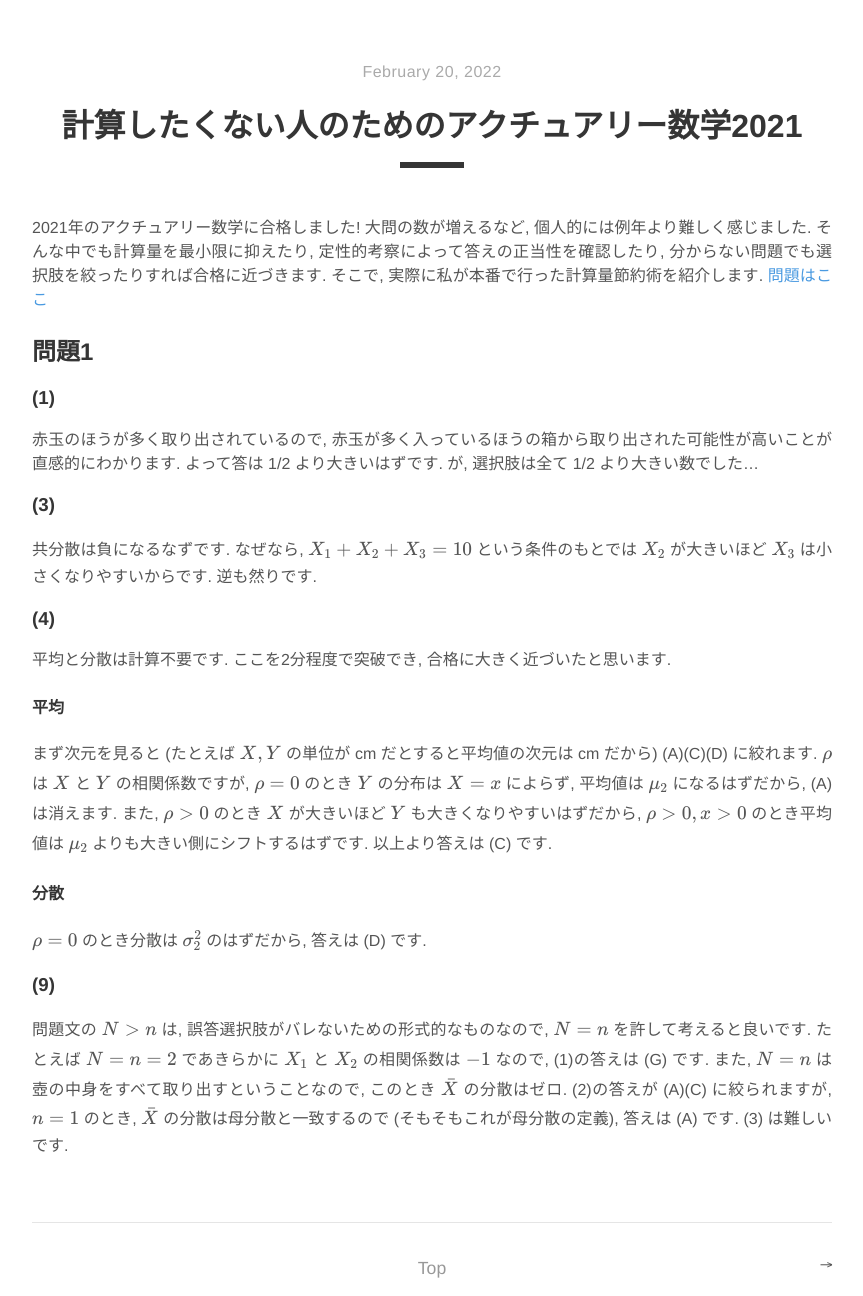
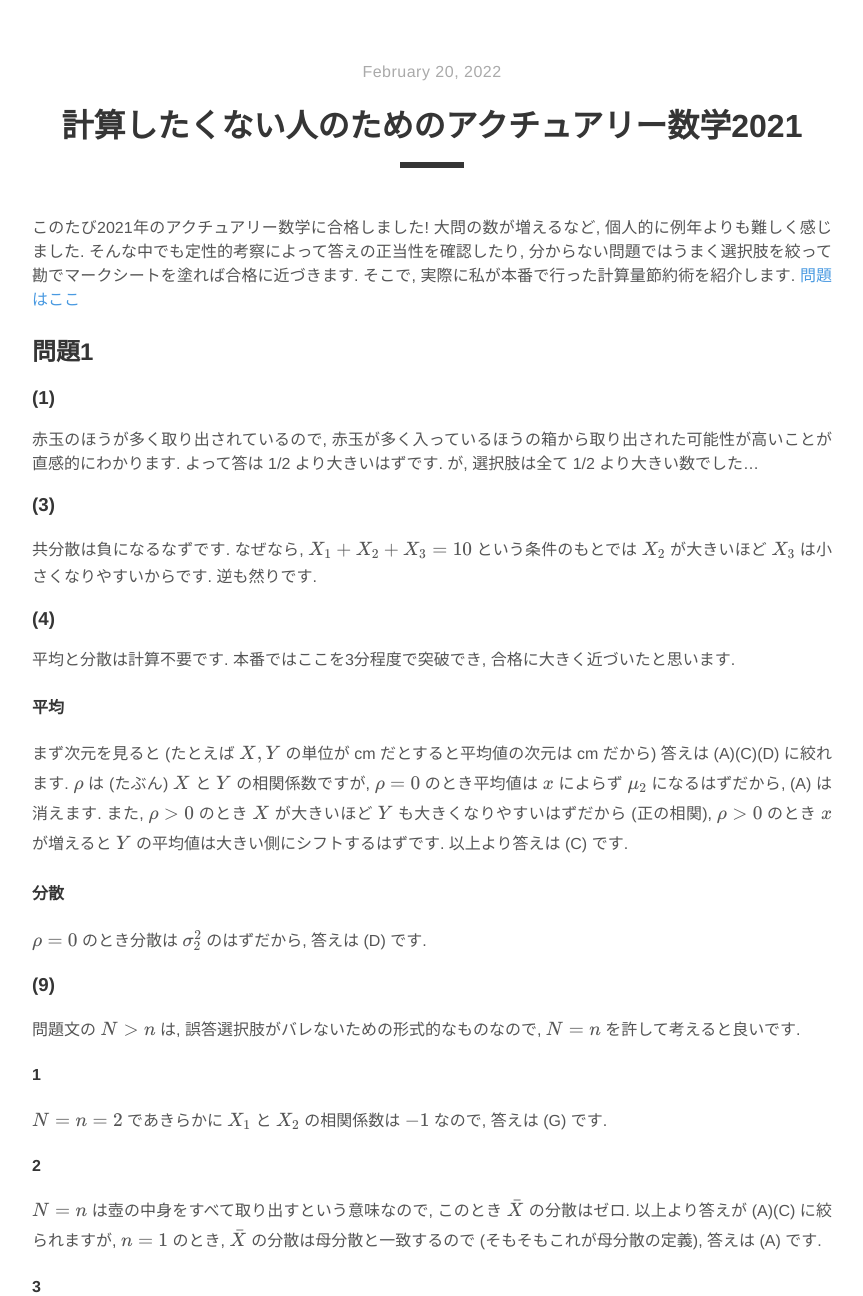
Before and after one commit to europf/europf.github.io, a Jekyll site: the page built from _posts/2022-02-20-ac-math-2021.md, in a window 1280 px wide and 1400 px high, cut to the strip 104-1400 px from the top of the window. Shown: the whole strip, without its empty margins (208-1071 px from the left). Built offline with Jekyll 4.4.1, drawn with Linux system fonts in a browser that asks for light colours; nearby versions of some CDN libraries; some of the changed text lies outside the part shown.

Commit message:
math2021-3

```diff
--- a/_posts/2022-02-20-ac-math-2021.md
+++ b/_posts/2022-02-20-ac-math-2021.md
@@ -5,7 +5,8 @@ tags: アクチュアリー試験
 excerpt_separator: <!--more-->
 ---
 
-2021年のアクチュアリー数学に合格しました! 大問の数が増えるなど, 個人的には例年より難しく感じました. そんな中でも計算量を最小限に抑えたり, 定性的考察によって答えの正当性を確認したり, 分からない問題でも選択肢を絞ったりすれば合格に近づきます. そこで, 実際に私が本番で行った計算量節約術を紹介します. [問題はここ](https://www.actuaries.jp/examin/2021exam/20211216/2021-A-1216.pdf)
+このたび2021年のアクチュアリー数学に合格しました! 大問の数が増えるなど, 個人的に例年よりも難しく感じました. そんな中でも定性的考察によって答えの正当性を確認したり, 分からない問題ではうまく選択肢を絞って勘でマークシートを塗れば合格に近づきます. そこで, 実際に私が本番で行った計算量節約術を紹介します. [問題はここ](https://www.actuaries.jp/examin/2021exam/20211216/2021-A-1216.pdf)
+
 <!--more-->
 
 ## 問題1
@@ -14,10 +15,16 @@ excerpt_separator: <!--more-->
 ### (3)
 共分散は負になるなずです. なぜなら, $X_1+X_2+X_3=10$ という条件のもとでは $X_2$ が大きいほど $X_3$ は小さくなりやすいからです. 逆も然りです.
 ### (4)
-平均と分散は計算不要です. ここを2分程度で突破でき, 合格に大きく近づいたと思います.
+平均と分散は計算不要です. 本番ではここを3分程度で突破でき, 合格に大きく近づいたと思います.
 #### 平均
-まず次元を見ると (たとえば $X, Y$ の単位が cm だとすると平均値の次元は cm だから) (A)(C)(D) に絞れます. $\rho$ は $X$ と $Y$ の相関係数ですが, $\rho = 0$ のとき $Y$ の分布は $X = x$ によらず, 平均値は $\mu_2$ になるはずだから, (A) は消えます. また, $\rho > 0$ のとき $X$ が大きいほど $Y$ も大きくなりやすいはずだから, $\rho > 0, x > 0$ のとき平均値は $\mu_2$ よりも大きい側にシフトするはずです. 以上より答えは (C) です.
+まず次元を見ると (たとえば $X, Y$ の単位が cm だとすると平均値の次元は cm だから) 答えは (A)(C)(D) に絞れます. $\rho$ は (たぶん) $X$ と $Y$ の相関係数ですが, $\rho = 0$ のとき平均値は $x$ によらず $\mu_2$ になるはずだから, (A) は消えます. また, $\rho > 0$ のとき $X$ が大きいほど $Y$ も大きくなりやすいはずだから (正の相関), $\rho > 0$ のとき $x$ が増えると $Y$ の平均値は大きい側にシフトするはずです. 以上より答えは (C) です.
 #### 分散
 $\rho = 0$ のとき分散は $\sigma_2^2$ のはずだから, 答えは (D) です.
 ### (9)
-問題文の $N > n$ は, 誤答選択肢がバレないための形式的なものなので, $N = n$ を許して考えると良いです. たとえば $N = n = 2$ であきらかに $X_1$ と $X_2$ の相関係数は $-1$ なので, (1)の答えは (G) です. また, $N = n$ は壺の中身をすべて取り出すということなので, このとき $\bar{X}$ の分散はゼロ. (2)の答えが (A)(C) に絞られますが, $n = 1$ のとき, $\bar{X}$ の分散は母分散と一致するので (そもそもこれが母分散の定義), 答えは (A) です. (3) は難しいです.
+問題文の $N > n$ は, 誤答選択肢がバレないための形式的なものなので, $N = n$ を許して考えると良いです.
+#### 1
+$N = n = 2$ であきらかに $X_1$ と $X_2$ の相関係数は $-1$ なので, 答えは (G) です.
+#### 2
+$N = n$ は壺の中身をすべて取り出すという意味なので, このとき $\bar{X}$ の分散はゼロ. 以上より答えが (A)(C) に絞られますが, $n = 1$ のとき, $\bar{X}$ の分散は母分散と一致するので (そもそもこれが母分散の定義), 答えは (A) です.
+#### 3
+$N = n$ のとき $S^2$ が確率1で母分散に等しくなることから答えは (D) です. $n = 1$ のとき $X_1 - \bar{X} = 0$ から $S^2$ の期待値がゼロになることとも矛盾しません. たぶん丸暗記に頼ってる人は 3 できてないと思います...
```
